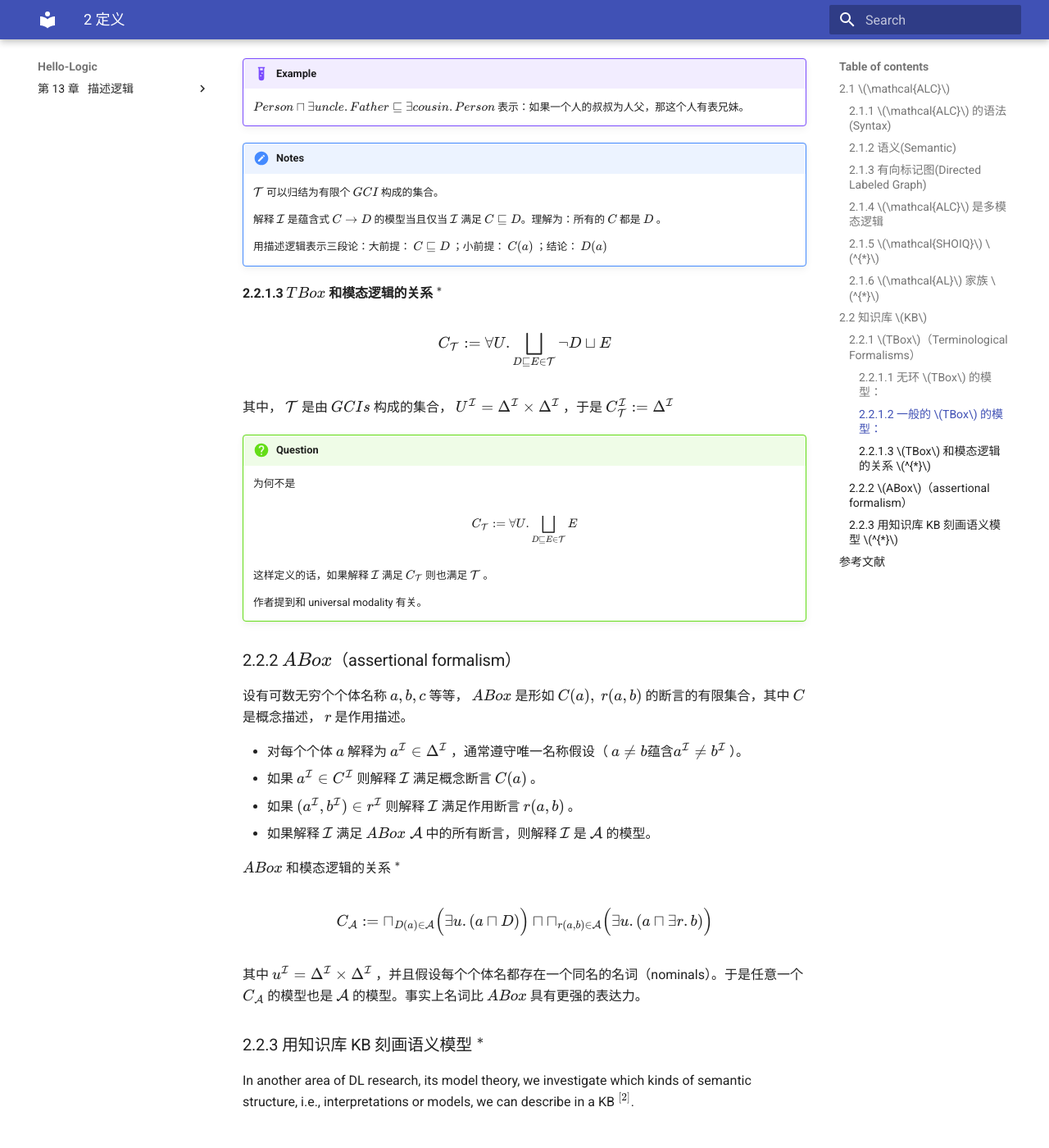
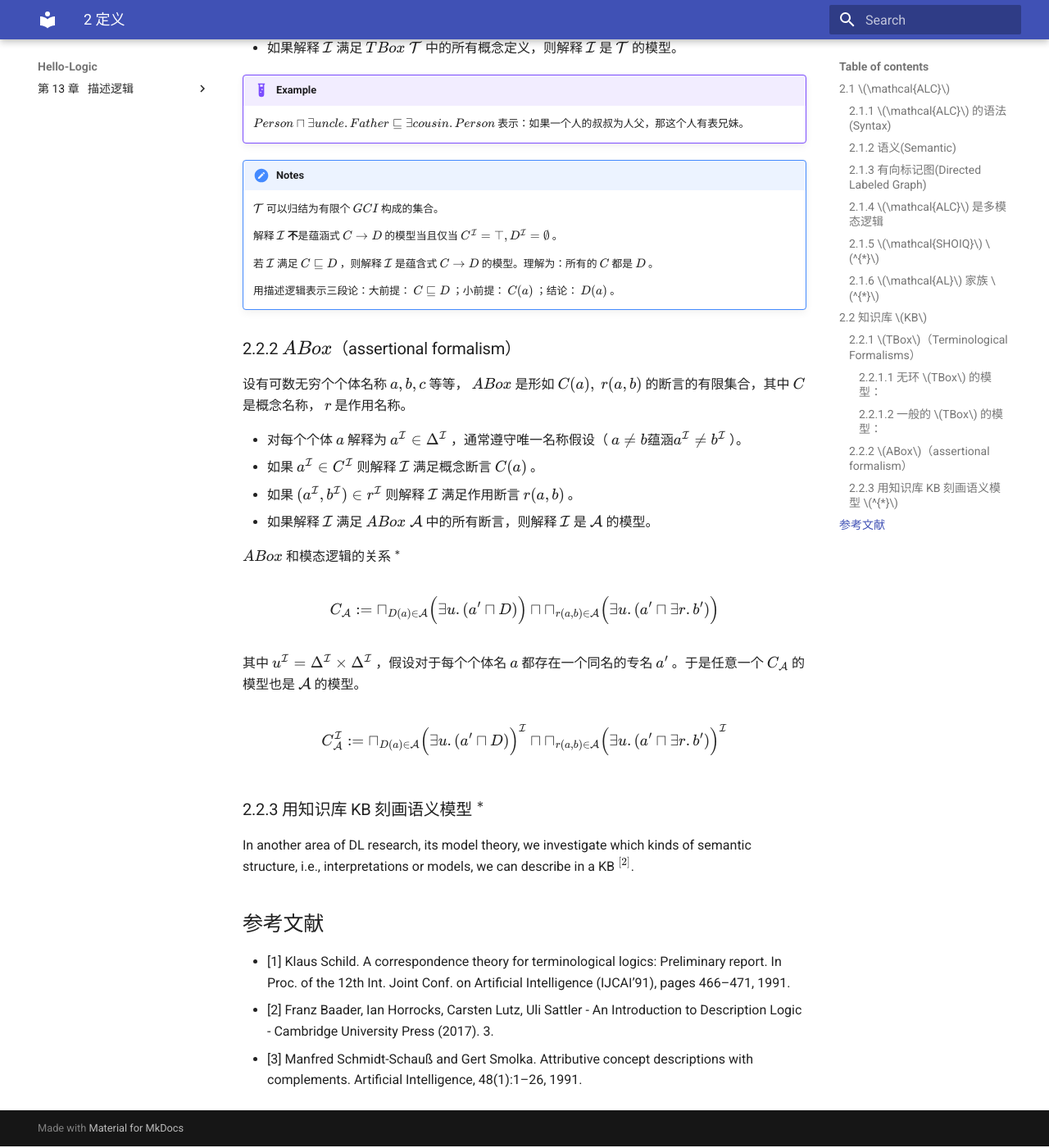
Before and after one commit to Cogliffer/hello-logic, an MkDocs documentation site: the page built from docs/description_logic/definition.md, in a window 1280 px wide and 1400 px high, scrolled down 5057 px. Shown: the whole window at 82% size. Built offline with MkDocs 1.6.1 and Material for MkDocs 9.7.7, drawn with Linux system fonts in a browser that asks for light colours; some of the changed text lies outside the part shown.

Commit message:
fix error

```diff
--- a/docs/description_logic/definition.md
+++ b/docs/description_logic/definition.md
@@ -68,7 +68,7 @@
 $$
 
 !!! Tips
-    在计算机的字符串模式匹配中，" . " 表示匹配任何单个字符，例如用模式 "<.>" 就能匹配 "fne<f\>oej<g\>ihu<o\>aeu" 得到 {f,g,o} 。这里 $\exists r . C$ 和 $\forall r . C$ 可以看作作用在论域 $\Delta^{\mathcal{I}}$ 上的模式匹配。
+    在计算机的字符串模式匹配中，" . " 表示匹配任何单个字符，例如用模式 "<.>" 就能匹配 "fne<f\>oej<g\>ihu<o\>aeu" 得到 {f,g,o} 。这里 $\exists r . C$ 和 $\forall r . C$ 可以看作作用在论域 $\Delta^{\mathcal{I}}$ 上的模式匹配， $\exists r . C$ 匹配出通过 $r$ 作用能够是 $C$ 的元素， $\forall r . C$ 匹配出所有 $r$ 作用后都是 $C$ 的元素。
 
 <!-- $(rDE)^{\mathcal{I}} = \{ (d,e)\ |\ d \in D,e \in E \textrm{ and } r(d,e) \}$
 
@@ -76,7 +76,7 @@
 
 $(r..)^{\mathcal{I}} = \{ (d,e)\ |\ r(d,e), d,e \in \Delta^{\mathcal{I}} \}$ -->
 
-通常，将 $C^{\mathcal{I}}$ 读作概念名称 $C$ 在解释 $\mathcal{I}$ 中的外延 ($extension$)，若 $C^{\mathcal{I}} \neq \emptyset$ ，则称解释 $\mathcal{I}$ 是概念描述 $C$ 的一个模型。
+通常，将 $C^{\mathcal{I}}$ 读作概念名称 $C$ 在解释 $\mathcal{I}$ 中的外延 ($extension$)， $C^{\mathcal{I}}$ 中的元素称为 $C$ 的实例。若 $C^{\mathcal{I}} \neq \emptyset$ ，则称解释 $\mathcal{I}$ 是概念描述 $C$ 的一个模型。
 <!-- 若 $b \in \Delta^{\mathcal{I}}, (a,b) \in r^{\mathcal{I}}$，则将 $b$ 称作 $a$ 在解释 $\mathcal{I}$ 下的$\,\textit{r-filler}$。 -->
 
 ### 2.1.3 有向标记图(Directed Labeled Graph)
@@ -157,11 +157,13 @@
 !!! Notes
     $\mathcal{T}$ 可以归结为有限个 $GCI$ 构成的集合。
 
-    解释 $\mathcal{I}$ 是蕴含式 $C \rightarrow D$ 的模型当且仅当 $\mathcal{I}$ 满足 $C \sqsubseteq D$。理解为：所有的 $C$ 都是 $D$ 。
+    解释 $\mathcal{I}$ **不**是蕴涵式 $C \rightarrow D$ 的模型当且仅当 $C^{\mathcal{I}} = \top, D^{\mathcal{I}} = \emptyset$ 。
 
-    用描述逻辑表示三段论：大前提： $C \sqsubseteq D$ ；小前提： $C(a)$ ；结论： $D(a)$
+    若 $\mathcal{I}$ 满足 $C \sqsubseteq D$ ，则解释 $\mathcal{I}$ 是蕴含式 $C \rightarrow D$ 的模型。理解为：所有的 $C$ 都是 $D$ 。
 
-#### 2.2.1.3 $TBox$ 和模态逻辑的关系 $^{*}$
+    用描述逻辑表示三段论：大前提： $C \sqsubseteq D$ ；小前提： $C(a)$ ；结论： $D(a)$ 。
+
+<!-- #### 2.2.1.3 $TBox$ 和模态逻辑的关系 $^{*}$
 
 $$
 C_{\mathcal{T}} := \forall U. \bigsqcup_{D \sqsubseteq E \in \mathcal{T}} \neg D \sqcup E
@@ -178,13 +180,13 @@
 
     这样定义的话，如果解释 $\mathcal{I}$ 满足 $C_{\mathcal{T}}$ 则也满足 $\mathcal{T}$ 。
 
-    作者提到和 universal modality 有关。
+    作者提到和 universal modality 有关。 -->
 
 ### 2.2.2 $ABox$（assertional formalism）
 
-设有可数无穷个个体名称 $a,b,c$ 等等， $ABox$ 是形如 $C(a),\ r(a,b)$ 的断言的有限集合，其中 $C$ 是概念描述， $r$ 是作用描述。
+设有可数无穷个个体名称 $a,b,c$ 等等， $ABox$ 是形如 $C(a),\ r(a,b)$ 的断言的有限集合，其中 $C$ 是概念名称， $r$ 是作用名称。
 
-- 对每个个体 $a$ 解释为 $a^{\mathcal{I}} \in \Delta^{\mathcal{I}}$ ，通常遵守唯一名称假设（ $a \neq b 蕴含 a^{\mathcal{I}} \neq b^{\mathcal{I}}$ ）。
+- 对每个个体 $a$ 解释为 $a^{\mathcal{I}} \in \Delta^{\mathcal{I}}$ ，通常遵守唯一名称假设（ $a \neq b 蕴涵 a^{\mathcal{I}} \neq b^{\mathcal{I}}$ ）。
 - 如果 $a^{\mathcal{I}} \in C^{\mathcal{I}}$ 则解释 $\mathcal{I}$ 满足概念断言 $C(a)$ 。
 - 如果 $(a^{\mathcal{I}},b^{\mathcal{I}}) \in r^{\mathcal{I}}$ 则解释 $\mathcal{I}$ 满足作用断言 $r(a,b)$ 。
 - 如果解释 $\mathcal{I}$ 满足 $ABox\ \mathcal{A}$ 中的所有断言，则解释 $\mathcal{I}$ 是 $\mathcal{A}$ 的模型。
@@ -192,10 +194,14 @@
 $ABox$ 和模态逻辑的关系 $^{*}$
 
 $$
-C_\mathcal{A} := \sqcap_{D(a)\in\mathcal{A}} \Big( \exists u.(a\sqcap D) \Big) \sqcap \sqcap_{r(a,b)\in\mathcal{A}} \Big( \exists u.(a\sqcap \exists r.b) \Big)
+C_\mathcal{A} := \sqcap_{D(a)\in\mathcal{A}} \Big( \exists u.(a'\sqcap D) \Big) \sqcap \sqcap_{r(a,b)\in\mathcal{A}} \Big( \exists u.(a'\sqcap \exists r.b') \Big)
 $$
 
-其中 $u^{\mathcal{I}} = \Delta^{\mathcal{I}} \times \Delta^{\mathcal{I}}$ ，并且假设每个个体名都存在一个同名的名词（nominals）。于是任意一个 $C_{\mathcal{A}}$ 的模型也是 $\mathcal{A}$ 的模型。事实上名词比 $ABox$ 具有更强的表达力。
+其中 $u^{\mathcal{I}} = \Delta^{\mathcal{I}} \times \Delta^{\mathcal{I}}$ ，假设对于每个个体名 $a$ 都存在一个同名的专名 $a'$ 。于是任意一个 $C_{\mathcal{A}}$ 的模型也是 $\mathcal{A}$ 的模型。
+
+$$
+C_\mathcal{A}^{\mathcal{I}} := \sqcap_{D(a)\in\mathcal{A}} \Big( \exists u.(a'\sqcap D) \Big)^{\mathcal{I}} \sqcap \sqcap_{r(a,b)\in\mathcal{A}} \Big( \exists u.(a'\sqcap \exists r.b') \Big)^{\mathcal{I}}
+$$
 
 ### 2.2.3 用知识库 KB 刻画语义模型 $^{*}$
 
```
Also changed, not shown: docs/description_logic/philosophy.md (+26 -5 lines), docs/description_logic/present.md (+7 -5 lines), docs/description_logic/reasoning.md (+4 -4 lines), docs/description_logic/snapshot.md (+7 -7 lines), docs/description_logic/assert/phi.png (added), docs/description_logic/assert/知识图谱构建技术流程.png (added), site/description_logic/assert/phi.png (added), site/description_logic/assert/知识图谱构建技术流程.png (added), site/description_logic/definition/index.html, site/description_logic/overview/index.html, site/description_logic/philosophy/index.html, site/description_logic/present/index.html, site/description_logic/reasoning/index.html, site/description_logic/snapshot/index.html, 1 more files, 3 other files.
